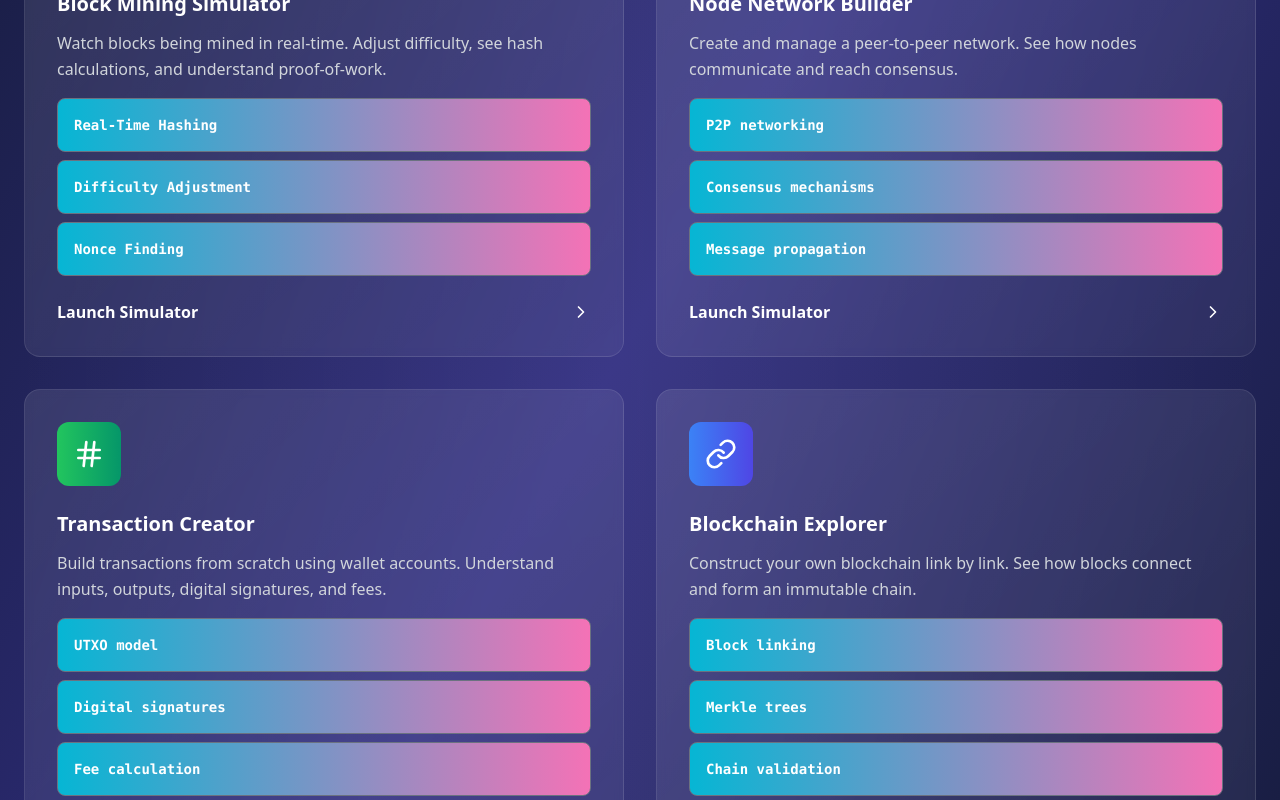
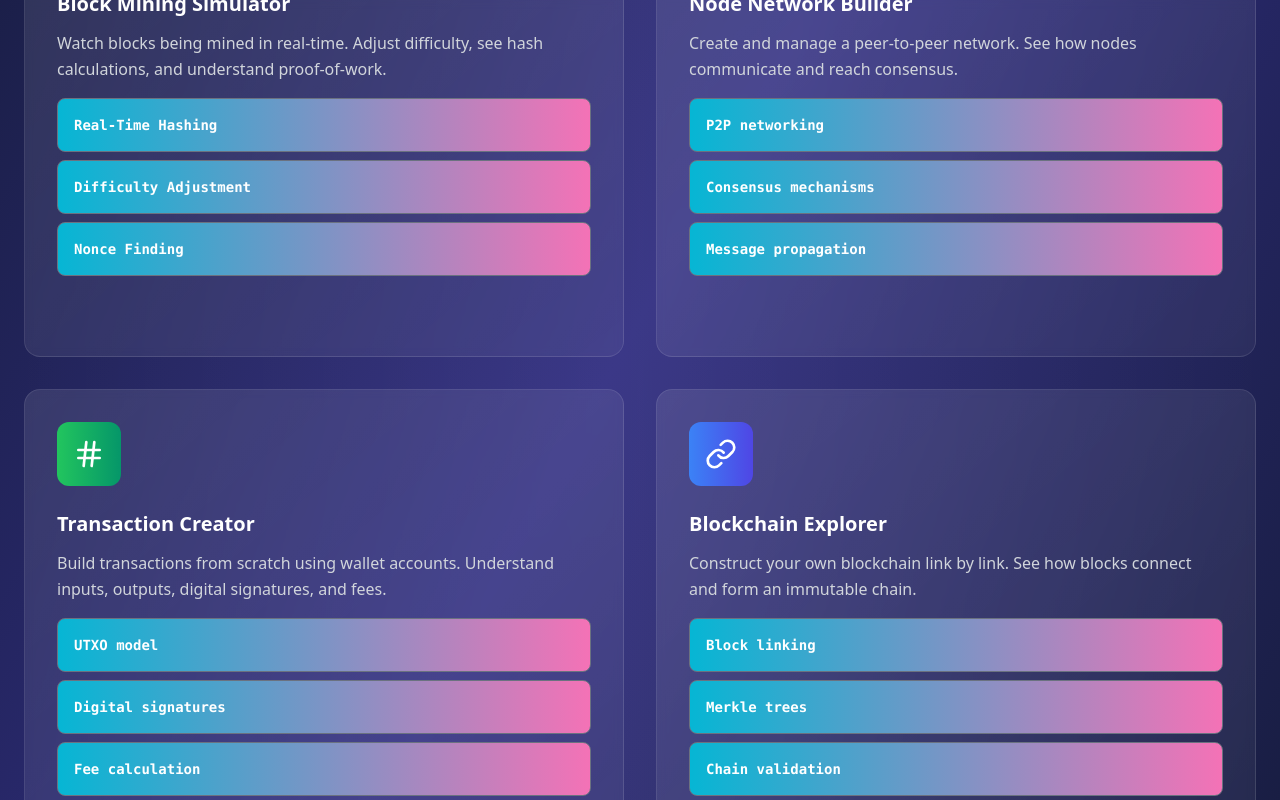
Before and after one commit to StuvanFIT/Blockchain-Network-Educational-Tool, a React (Create React App) app in the folder explorer/: page / in a window 1280 px wide. Shown: the part 881-1681 px from the top of the page. Built offline with nearby package versions, Linux system fonts and the light colour scheme.

Commit message:
feat: added navigation to interactive simulators

```diff
--- a/explorer/src/App.tsx
+++ b/explorer/src/App.tsx
@@ -22,11 +22,11 @@ function App() {
                 <Route index element={<Dashboard/>}/>
 
                 {/*Other pages */}
-                <Route path="explorer" element={<BlockExplorer/>}/>
-                <Route path="createTransactions" element={<Transactions/>}/>
-                <Route path="createWallets" element={<Wallet/>}/>
-                <Route path="hash" element={<HashDemo/>}/>
-                <Route path="peertopeer" element={<PeerToPeerNetwork/>}/>
+                <Route path="/simulators/explorer" element={<BlockExplorer/>}/>
+                <Route path="/simulators/createTransactions" element={<Transactions/>}/>
+                <Route path="/simulators/createWallets" element={<Wallet/>}/>
+                <Route path="/simulators/hash" element={<HashDemo/>}/>
+                <Route path="/simulators/peertopeer" element={<PeerToPeerNetwork/>}/>
 
                 {/*Not found page */}
                 <Route path="*" element={<NotFound />} />
--- a/explorer/src/components/Dashboard.tsx
+++ b/explorer/src/components/Dashboard.tsx
@@ -1,12 +1,19 @@
 
 import React from 'react';
-import { Home, Zap, BarChart3, Network, Hash, Link, ChevronRight, Code, Activity, Shield, TrendingUp } from 'lucide-react';
+import { Home, Zap, BarChart3, Network, Hash, Link, ChevronRight, Code, Activity, Shield, TrendingUp, CirclePlay } from 'lucide-react';
+import { useNavigate } from 'react-router';
 
 // Dashboard Page
 export const Dashboard = () => {
 
+  const navigate = useNavigate();
+
   const isVisible:boolean = true;
 
+
+  const handleNavigationClick = (route:string) => {
+    navigate(route);
+  };
 
 
   const interactiveSimulators = [
@@ -15,21 +22,24 @@ export const Dashboard = () => {
       title: "Block Mining Simulator",
       description:"Watch blocks being mined in real-time. Adjust difficulty, see hash calculations, and understand proof-of-work.",
       color: "from-orange-500 to-red-500",
-      features: ["Real-Time Hashing", "Difficulty Adjustment", "Nonce Finding"]
+      features: ["Real-Time Hashing", "Difficulty Adjustment", "Nonce Finding"],
+      route: "/simulators/hash"
     },
     {
       icon: <Network className="w-8 h-8" />,
       title: "Node Network Builder",
       description: "Create and manage a peer-to-peer network. See how nodes communicate and reach consensus.",
       color: "from-cyan-500 to-sky-600",
-      features: ["P2P networking", "Consensus mechanisms", "Message propagation"]
+      features: ["P2P networking", "Consensus mechanisms", "Message propagation"],
+      route: "/simulators/peertopeer"
     },
     {
       icon: <Hash className="w-8 h-8" />,
       title: "Transaction Creator",
       description: "Build transactions from scratch using wallet accounts. Understand inputs, outputs, digital signatures, and fees.",
       color: "from-green-500 to-emerald-600",
-      features: ["UTXO model", "Digital signatures", "Fee calculation"]
+      features: ["UTXO model", "Digital signatures", "Fee calculation"],
+      route: "/simulators/createTransactions",
     },
     {
       icon: <Link className="w-8 h-8" />,
@@ -37,7 +47,8 @@ export const Dashboard = () => {
       description: "Construct your own blockchain link by link. See how blocks connect and form an immutable chain.",
       difficulty: "Intermediate",
       color: "from-blue-500 to-indigo-600",
-      features: ["Block linking", "Merkle trees", "Chain validation"]
+      features: ["Block linking", "Merkle trees", "Chain validation"],
+      route: "/simulators/explorer"
     }
   ]
 
@@ -133,7 +144,7 @@ export const Dashboard = () => {
         <div className='grid grid-cols-1 md:grid-cols-2 gap-8'>
           {interactiveSimulators.map((simulator, index) => (
 
-            <div key={index} className='group bg-gradient-to-br from-white/10 to-white/5 backdrop-blur-sm border border-white/10 rounded-2xl p-8  transition-all duration-300 cursor-pointer transform hover:scale-105 hover:ring-1 ring-cyan-400/50 hover:shadow-2xl ease-in-out'>
+            <div key={index} onClick={() => handleNavigationClick(simulator.route)} className='group bg-gradient-to-br from-white/10 to-white/5 backdrop-blur-sm border border-white/10 rounded-2xl p-8  transition-all duration-300 cursor-pointer transform hover:scale-105 hover:ring-1 ring-cyan-400/50 hover:shadow-2xl ease-in-out'>
               <div className={`flex items-center justify-center mb-6 w-16 h-16 bg-gradient-to-r ${simulator.color} rounded-xl group-hover:shadow-xl transition-all duration-300`}>
                 {simulator.icon}
               </div>
@@ -149,11 +160,11 @@ export const Dashboard = () => {
                 ))}
               </div>
 
-              <div className='flex items-center justify-between'>
-                <button className='text-white-400 font-semibold hover:text-cyan-300 transition-colors'>
+              <div className='flex items-center justify-between opacity-0 group-hover:opacity-100 transition-opacity text-white font-semibold'>
+                <div>
                   Launch Simulator
-                </button>
-                <ChevronRight className="w-5 h-5 text-white-400 group-hover:translate-x-1 group-hover:text-cyan-300 transition-transform" />
+                </div>
+                <CirclePlay className="w-5 h-5 text-white-400 group-hover:translate-x-1 group-hover:text-cyan-300 transition-transform" />
               </div>
             </div>
           ))}
```
